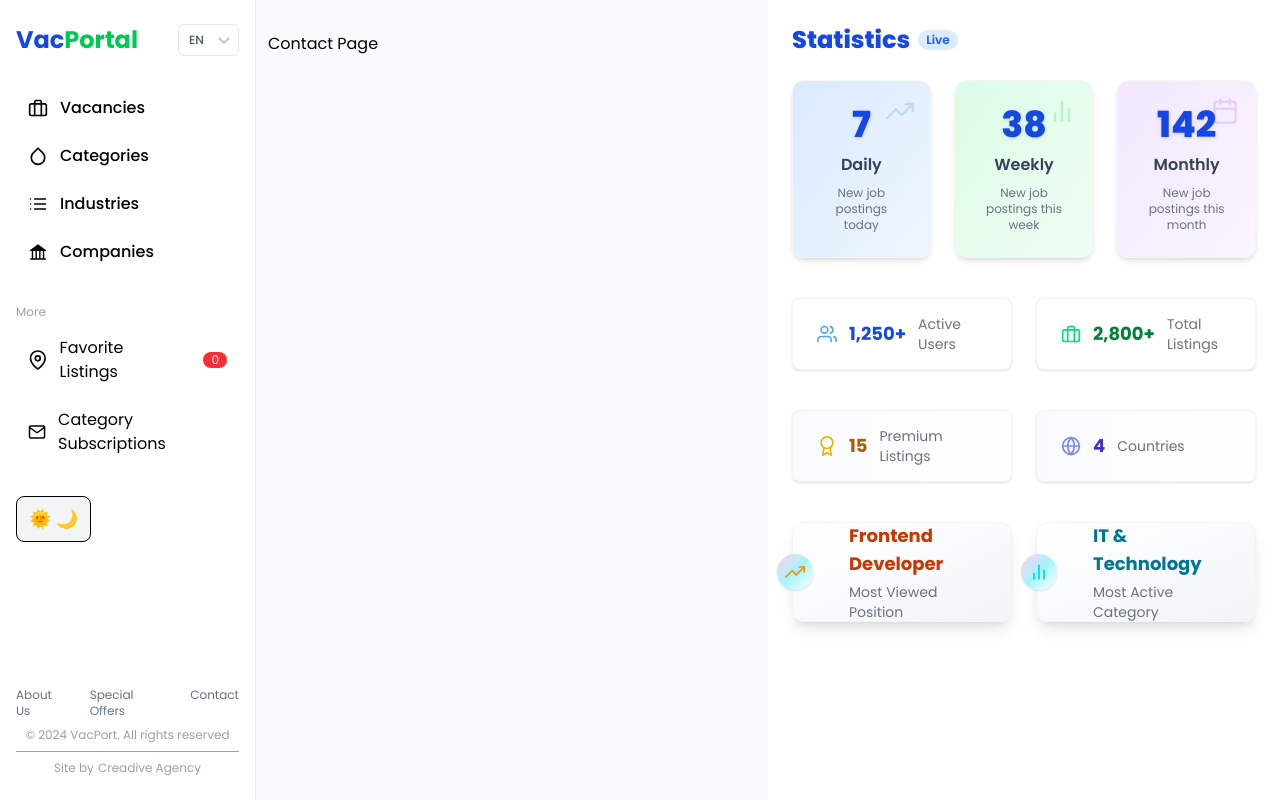
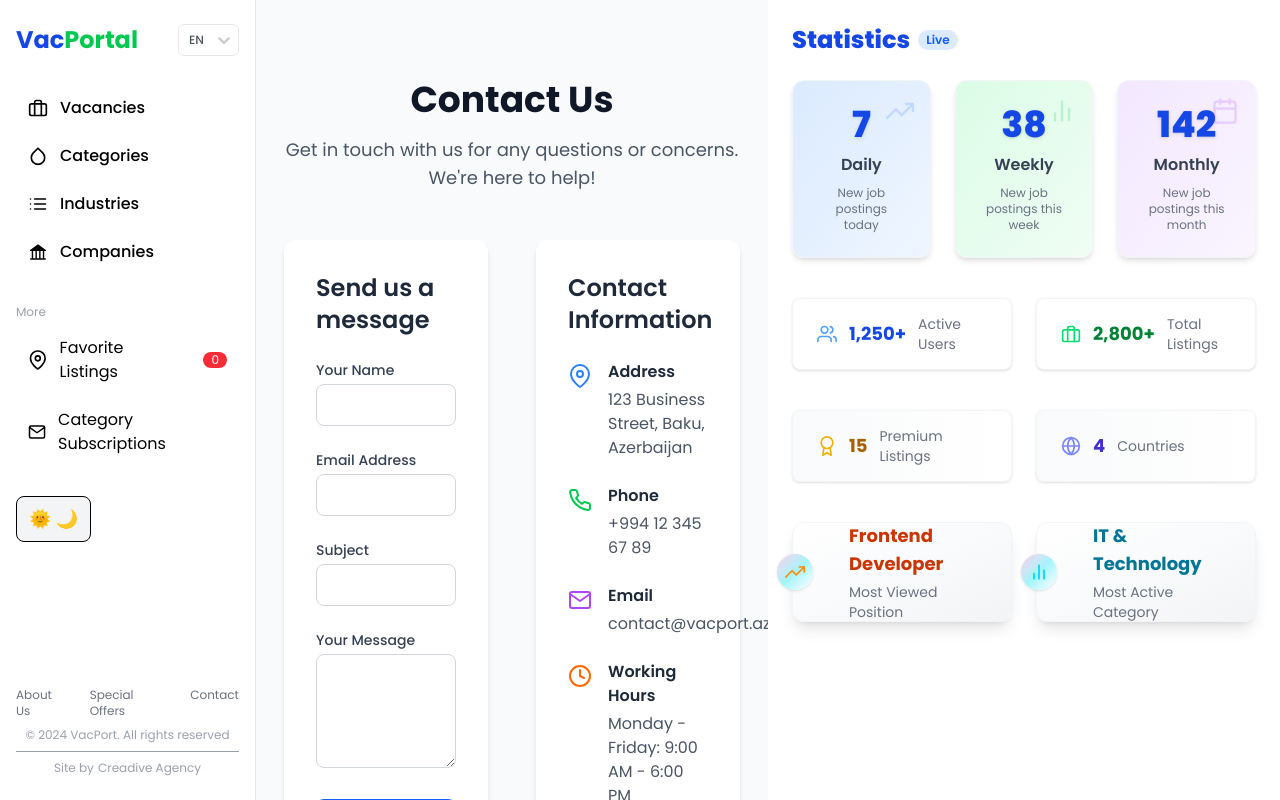
Before and after one commit to nihad-xalq/vacport, a Next.js app: page /en/contact in a window 1280 px wide. Built offline with nearby package versions, Linux system fonts and the light colour scheme.

Commit message:
contact page done

```diff
--- a/src/i18n/locales/az.json
+++ b/src/i18n/locales/az.json
@@ -153,19 +153,30 @@
     },
     "Contact": {
         "title": "Bizimlə Əlaqə",
-        "description": "Bizimlə əlaqə saxlayın",
+        "description": "Hər hansı sual və ya narahatlığınız üçün bizimlə əlaqə saxlayın. Sizə kömək etməyə hazırıq!",
         "form": {
+            "title": "Bizə mesaj göndərin",
             "name": "Adınız",
             "email": "Email Ünvanı",
             "subject": "Mövzu",
-            "message": "Mesaj",
-            "send": "Mesaj Göndər"
+            "message": "Mesajınız",
+            "send": "Mesaj Göndər",
+            "sending": "Göndərilir...",
+            "success": "Mesajınız uğurla göndərildi. Tezliklə sizinlə əlaqə saxlayacağıq!"
         },
         "info": {
+            "title": "Əlaqə Məlumatları",
             "address": "Ünvan",
+            "addressContent": "123 Biznes Küçəsi, Bakı, Azərbaycan",
             "phone": "Telefon",
+            "phoneContent": "+994 12 345 67 89",
             "email": "Email",
-            "hours": "İş Saatları"
+            "emailContent": "contact@vacport.az",
+            "hours": "İş Saatları",
+            "hoursContent": "Bazar ertəsi - Cümə: 09:00 - 18:00",
+            "support": "Kömək Lazımdır?",
+            "supportContent": "Dəstək komandamız hər hansı sual və ya problemlərinizlə bağlı sizə kömək etmək üçün hazırdır.",
+            "contactSupport": "Dəstək ilə Əlaqə"
         }
     },
     "Offers": {
--- a/src/i18n/locales/en.json
+++ b/src/i18n/locales/en.json
@@ -154,19 +154,30 @@
     },
     "Contact": {
         "title": "Contact Us",
-        "description": "Get in touch with us",
+        "description": "Get in touch with us for any questions or concerns. We're here to help!",
         "form": {
+            "title": "Send us a message",
             "name": "Your Name",
             "email": "Email Address",
             "subject": "Subject",
-            "message": "Message",
-            "send": "Send Message"
+            "message": "Your Message",
+            "send": "Send Message",
+            "sending": "Sending...",
+            "success": "Your message has been sent successfully. We'll get back to you soon!"
         },
         "info": {
+            "title": "Contact Information",
             "address": "Address",
+            "addressContent": "123 Business Street, Baku, Azerbaijan",
             "phone": "Phone",
+            "phoneContent": "+994 12 345 67 89",
             "email": "Email",
-            "hours": "Working Hours"
+            "emailContent": "contact@vacport.az",
+            "hours": "Working Hours",
+            "hoursContent": "Monday - Friday: 9:00 AM - 6:00 PM",
+            "support": "Need Help?",
+            "supportContent": "Our support team is available to assist you with any questions or issues you may have.",
+            "contactSupport": "Contact Support"
         }
     },
     "Offers": {
--- a/src/i18n/locales/ru.json
+++ b/src/i18n/locales/ru.json
@@ -153,19 +153,30 @@
     },
     "Contact": {
         "title": "Связаться с нами",
-        "description": "Свяжитесь с нами",
+        "description": "Свяжитесь с нами по любым вопросам или проблемам. Мы здесь, чтобы помочь!",
         "form": {
+            "title": "Отправьте нам сообщение",
             "name": "Ваше имя",
             "email": "Email адрес",
             "subject": "Тема",
-            "message": "Сообщение",
-            "send": "Отправить сообщение"
+            "message": "Ваше сообщение",
+            "send": "Отправить сообщение",
+            "sending": "Отправка...",
+            "success": "Ваше сообщение успешно отправлено. Мы свяжемся с вами в ближайшее время!"
         },
         "info": {
+            "title": "Контактная информация",
             "address": "Адрес",
+            "addressContent": "ул. Бизнес, 123, Баку, Азербайджан",
             "phone": "Телефон",
+            "phoneContent": "+994 12 345 67 89",
             "email": "Email",
-            "hours": "Часы работы"
+            "emailContent": "contact@vacport.az",
+            "hours": "Часы работы",
+            "hoursContent": "Понедельник - Пятница: 09:00 - 18:00",
+            "support": "Нужна помощь?",
+            "supportContent": "Наша служба поддержки готова помочь вам с любыми вопросами или проблемами.",
+            "contactSupport": "Связаться с поддержкой"
         }
     },
     "Offers": {
--- a/src/views/Contact.tsx
+++ b/src/views/Contact.tsx
@@ -1,5 +1,193 @@
+"use client";
+
+import { useTranslations } from 'next-intl';
+import { FiMail, FiPhone, FiMapPin, FiClock, FiSend, FiCheckCircle } from 'react-icons/fi';
+import { useState } from 'react';
+
+interface ContactForm {
+  name: string;
+  email: string;
+  subject: string;
+  message: string;
+}
+
 const Contact = () => {
-  return <div>Contact Page</div>;
+  const t = useTranslations('Contact');
+  const [formData, setFormData] = useState<ContactForm>({
+    name: '',
+    email: '',
+    subject: '',
+    message: ''
+  });
+  const [isSubmitting, setIsSubmitting] = useState(false);
+  const [isSubmitted, setIsSubmitted] = useState(false);
+
+  const handleSubmit = async (e: React.FormEvent) => {
+    e.preventDefault();
+    setIsSubmitting(true);
+
+    // Simulate form submission
+    await new Promise(resolve => setTimeout(resolve, 1000));
+
+    setIsSubmitting(false);
+    setIsSubmitted(true);
+    setFormData({ name: '', email: '', subject: '', message: '' });
+
+    // Reset success message after 5 seconds
+    setTimeout(() => setIsSubmitted(false), 5000);
+  };
+
+  const handleChange = (e: React.ChangeEvent<HTMLInputElement | HTMLTextAreaElement>) => {
+    const { name, value } = e.target;
+    setFormData(prev => ({ ...prev, [name]: value }));
+  };
+
+  const contactInfo = [
+    {
+      icon: <FiMapPin className="w-6 h-6 text-blue-500" />,
+      title: t('info.address'),
+      content: t('info.addressContent')
+    },
+    {
+      icon: <FiPhone className="w-6 h-6 text-green-500" />,
+      title: t('info.phone'),
+      content: t('info.phoneContent')
+    },
+    {
+      icon: <FiMail className="w-6 h-6 text-purple-500" />,
+      title: t('info.email'),
+      content: t('info.emailContent')
+    },
+    {
+      icon: <FiClock className="w-6 h-6 text-orange-500" />,
+      title: t('info.hours'),
+      content: t('info.hoursContent')
+    }
+  ];
+
+  return (
+    <div className="max-w-6xl mx-auto px-4 py-12">
+      <div className="text-center mb-12">
+        <h1 className="text-4xl font-bold text-gray-900 mb-4">{t('title')}</h1>
+        <p className="text-lg text-gray-600">{t('description')}</p>
+      </div>
+
+      <div className="grid grid-cols-1 lg:grid-cols-2 gap-12">
+        {/* Contact Form */}
+        <div className="bg-white rounded-xl shadow-md p-8">
+          <h2 className="text-2xl font-semibold text-gray-800 mb-6">{t('form.title')}</h2>
+
+          {isSubmitted && (
+            <div className="mb-6 p-4 bg-green-50 text-green-700 rounded-lg flex items-center gap-2">
+              <FiCheckCircle className="w-5 h-5" />
+              <span>{t('form.success')}</span>
+            </div>
+          )}
+
+          <form onSubmit={handleSubmit} className="space-y-6">
+            <div>
+              <label htmlFor="name" className="block text-sm font-medium text-gray-700 mb-1">
+                {t('form.name')}
+              </label>
+              <input
+                type="text"
+                id="name"
+                name="name"
+                value={formData.name}
+                onChange={handleChange}
+                required
+                className="w-full px-4 py-2 border border-gray-300 rounded-lg focus:ring-2 focus:ring-blue-500 focus:border-blue-500"
+              />
+            </div>
+
+            <div>
+              <label htmlFor="email" className="block text-sm font-medium text-gray-700 mb-1">
+                {t('form.email')}
+              </label>
+              <input
+                type="email"
+                id="email"
+                name="email"
+                value={formData.email}
+                onChange={handleChange}
+                required
+                className="w-full px-4 py-2 border border-gray-300 rounded-lg focus:ring-2 focus:ring-blue-500 focus:border-blue-500"
+              />
+            </div>
+
+            <div>
+              <label htmlFor="subject" className="block text-sm font-medium text-gray-700 mb-1">
+                {t('form.subject')}
+              </label>
+              <input
+                type="text"
+                id="subject"
+                name="subject"
+                value={formData.subject}
+                onChange={handleChange}
+                required
+                className="w-full px-4 py-2 border border-gray-300 rounded-lg focus:ring-2 focus:ring-blue-500 focus:border-blue-500"
+              />
+            </div>
+
+            <div>
+              <label htmlFor="message" className="block text-sm font-medium text-gray-700 mb-1">
+                {t('form.message')}
+              </label>
+              <textarea
+                id="message"
+                name="message"
+                value={formData.message}
+                onChange={handleChange}
+                required
+                rows={4}
+                className="w-full px-4 py-2 border border-gray-300 rounded-lg focus:ring-2 focus:ring-blue-500 focus:border-blue-500"
+              />
+            </div>
+
+            <button
+              type="submit"
+              disabled={isSubmitting}
+              className="w-full bg-blue-600 text-white py-3 px-6 rounded-lg font-semibold hover:bg-blue-700 transition-colors flex items-center justify-center gap-2 disabled:opacity-50"
+            >
+              <FiSend className="w-5 h-5" />
+              {isSubmitting ? t('form.sending') : t('form.send')}
+            </button>
+          </form>
+        </div>
+
+        {/* Contact Information */}
+        <div className="space-y-8">
+          <div className="bg-white rounded-xl shadow-md p-8">
+            <h2 className="text-2xl font-semibold text-gray-800 mb-6">{t('info.title')}</h2>
+            <div className="space-y-6">
+              {contactInfo.map((info, index) => (
+                <div key={index} className="flex items-start gap-4">
+                  <div className="flex-shrink-0 mt-1">{info.icon}</div>
+                  <div>
+                    <h3 className="font-semibold text-gray-800 mb-1">{info.title}</h3>
+                    <p className="text-gray-600">{info.content}</p>
+                  </div>
+                </div>
+              ))}
+            </div>
+          </div>
+
+          <div className="bg-blue-50 rounded-xl p-8">
+            <h3 className="text-xl font-semibold text-gray-800 mb-4">{t('info.support')}</h3>
+            <p className="text-gray-600 mb-4">{t('info.supportContent')}</p>
+            <a
+              href={`mailto:${t('info.emailContent')}`}
+              className="inline-flex items-center gap-2 text-blue-600 hover:text-blue-700 font-semibold"
+            >
+              <FiMail className="w-5 h-5" />
+              {t('info.contactSupport')}
+            </a>
+          </div>
+        </div>
+      </div>
+    </div>
+  );
 };
 
 export default Contact;
```
